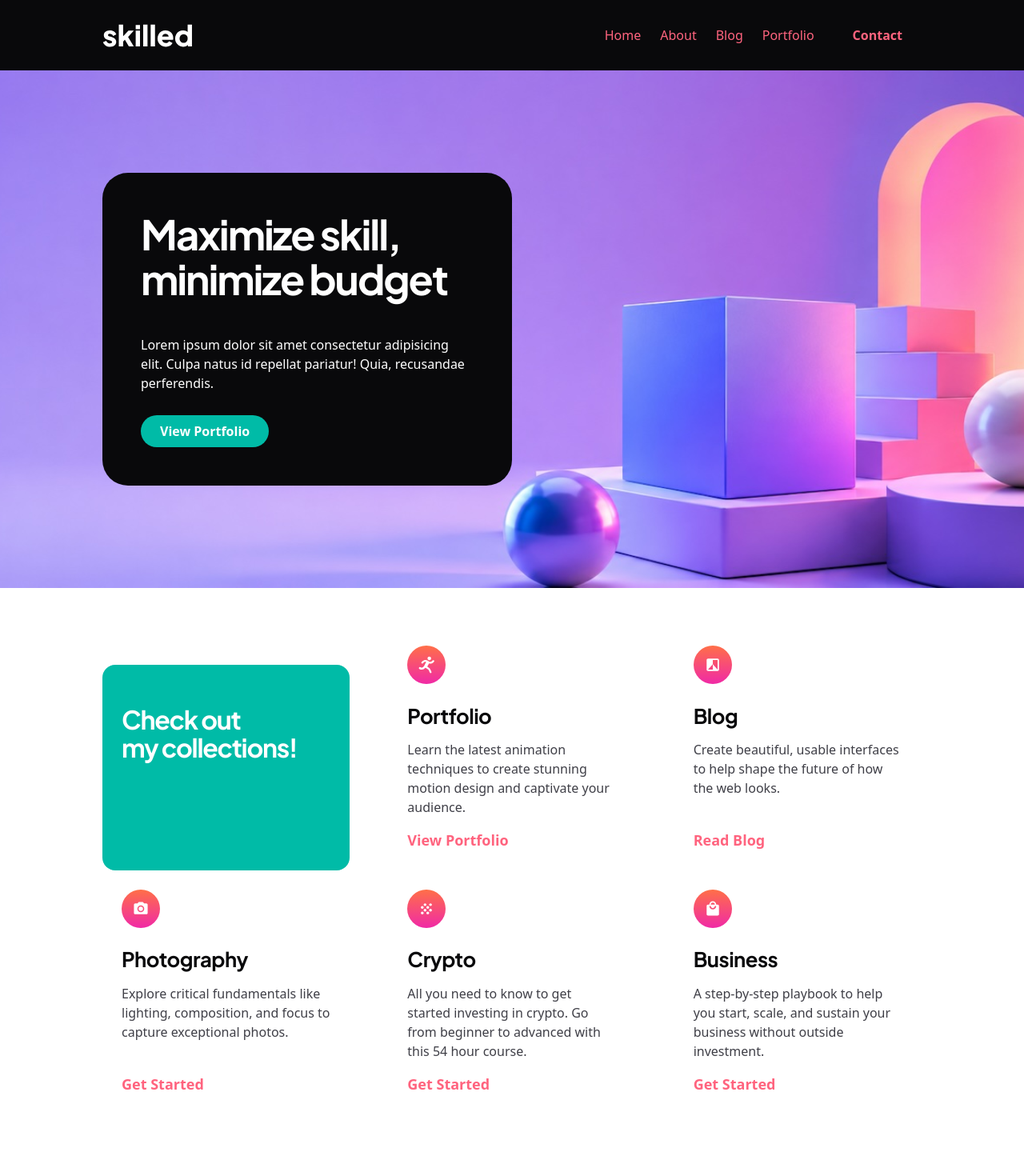
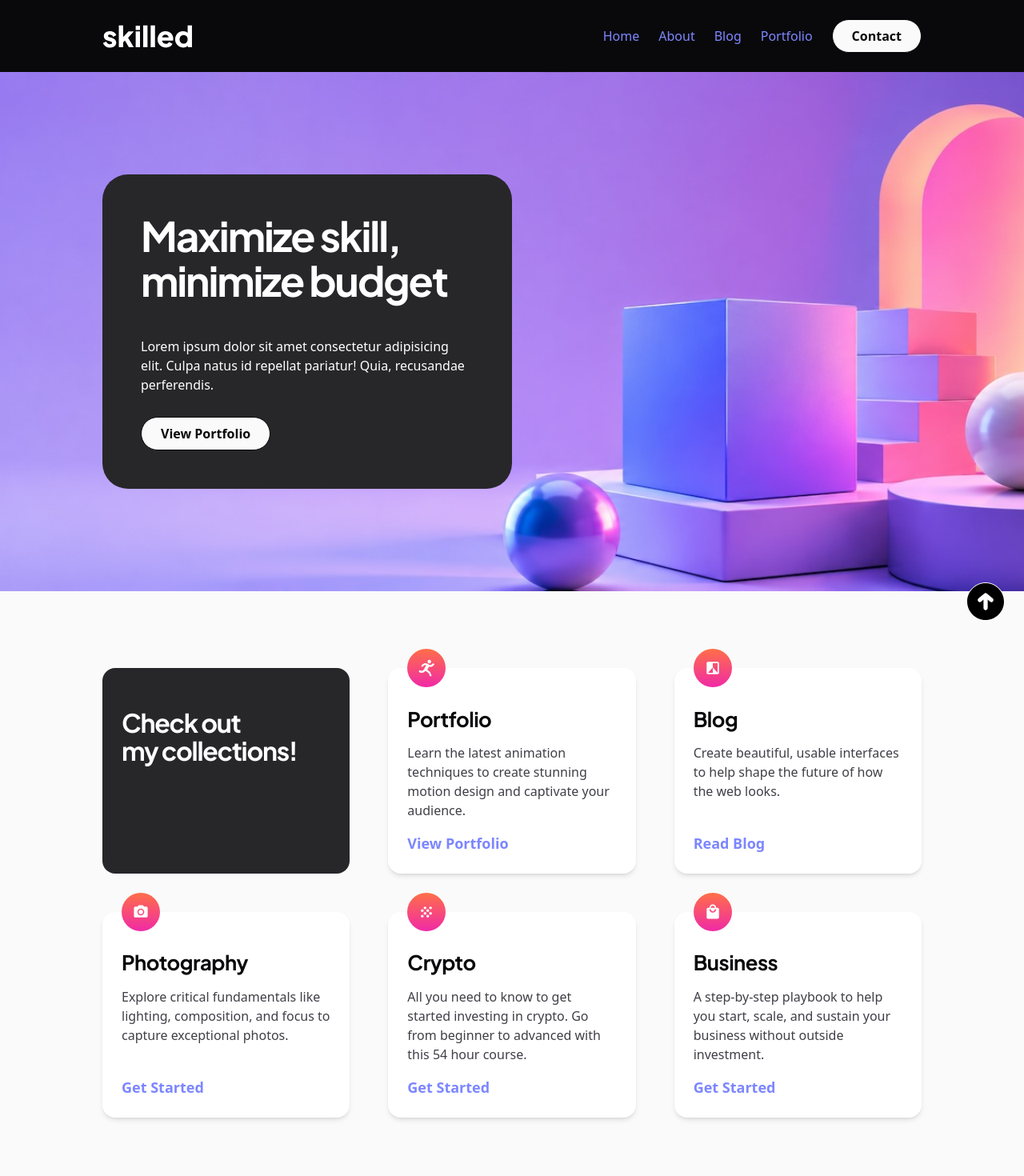
Before and after one commit to bmehder/2026-web-dev-portfolio-final, a SvelteKit app: page / in a window 1280 px wide. Shown: the top 1470 px of the page at 80% size. Built offline with nearby package versions, Linux system fonts and the light colour scheme.

Commit message:
finish changing colors

```diff
--- a/src/lib/components/Box.svelte
+++ b/src/lib/components/Box.svelte
@@ -2,7 +2,7 @@
   let { icon, heading, description, href, linkText = "Get Started" } = $props()
 </script>
 
-<div class="bg-light">
+<div class="bg-white shadow-md">
   <img src={icon} alt="">
   <h3>{heading}</h3>
   <p class="neutral">{description}</p>
--- a/src/lib/components/Card.svelte
+++ b/src/lib/components/Card.svelte
@@ -9,7 +9,7 @@
 	} = $props()
 </script>
 
-<article class="card">
+<article class="card shadow-md">
 	{#if image}
 		<a {href}><img class="card-image" src={image} alt="describe the thing" /></a>
 	{/if}
@@ -19,7 +19,7 @@
 			<h3 class="card-title"><a {href}>{title}</a></h3>
 		</div>
 		<p class="card-excerpt">{excerpt}</p>
-		<a class="button justify-self-start bg-zinc-500 bg-zinc-400 light" {href}>{buttonLabel}</a>
+		<a class="button justify-self-start" {href}>{buttonLabel}</a>
 	</div>
 </article>
 
@@ -27,11 +27,10 @@
 	.card {
 		display: grid;
 		grid-template-rows: auto 1fr;
-		background-color: white;
-		color: black;
+		background-color: var(--color-white);
+		color: var(--color-black);
 		border-radius: 0.25rem;
 		overflow: hidden;
-		box-shadow: var(--box-shadow);
 	}
 
 	.card-image {
@@ -59,8 +58,4 @@
 	.card-excerpt {
 		font-size: 0.9rem;
 	}
-
-	img {
-		view-transition-name: image;
-	}
 </style>
--- a/src/lib/components/ContactForm.svelte
+++ b/src/lib/components/ContactForm.svelte
@@ -19,7 +19,7 @@
 		<textarea name="message" id="message" rows="10" required></textarea>
 	</div>
 
-	<button type="submit" class="justify-self-start bg-zinc-500 bg-zinc-400 light"
+	<button type="submit" class="justify-self-start"
 		>Send Message</button
 	>
 </form>
--- a/src/lib/components/HeadingBox.svelte
+++ b/src/lib/components/HeadingBox.svelte
@@ -1,4 +1,4 @@
-<div class="bg-teal-500 light">
+<div class="bg-zinc-800">
   <h2>Check out my collections!</h2>
 </div>
 
--- a/src/lib/components/Hero.svelte
+++ b/src/lib/components/Hero.svelte
@@ -1,13 +1,13 @@
 <section>
 	<div class="outer">
 		<div class="inner">
-			<div class="content bg-zinc-950 text-white">
+			<div class="content bg-zinc-800 text-zinc-100">
 				<h1>Maximize skill, minimize budget</h1>
 				<p>
 					Lorem ipsum dolor sit amet consectetur adipisicing elit. Culpa natus id
 					repellat pariatur! Quia, recusandae perferendis.
 				</p>
-				<a href="/portfolio" class="button bg-teal-500 text-white"
+				<a href="/portfolio" class="button"
 					>View Portfolio</a
 				>
 			</div>
--- a/src/lib/components/NewHeader.svelte
+++ b/src/lib/components/NewHeader.svelte
@@ -53,7 +53,7 @@
 						{/each}
 
 						<li>
-							<a class="button bg-teal-500-2 light" href="/contact">
+							<a class="button" href="/contact">
 								Contact
 							</a>
 						</li>
@@ -97,7 +97,7 @@
 			{/each}
 
 			<li>
-				<a class="button bg-teal-500-2 light" href="/contact"> Contact </a>
+				<a class="button text-zinc-100" href="/contact"> Contact </a>
 			</li>
 		</ul>
 	</nav>
@@ -106,6 +106,7 @@
 <style>
 	.outer {
 		background-color: var(--color-zinc-950);
+		color: var(--color-zinc-100);
 	}
 
 	.inner {
--- a/src/lib/components/ScrollWatcher.svelte
+++ b/src/lib/components/ScrollWatcher.svelte
@@ -6,7 +6,7 @@
     top: 0;
     width: 100%;
     height: 10px;
-    background-color: var(--color-green-700);
+    background-color: var(--color-indigo-500);
     scale: 0 1;
     animation: scroll-watcher linear;
     animation-timeline: scroll();
--- a/src/routes/+page.svelte
+++ b/src/routes/+page.svelte
@@ -12,7 +12,7 @@
 <Hero></Hero>
 
 <section>
-	<div class="outer bg-background-neutral">
+	<div class="outer bg-zinc-50">
 		<div class="inner grid auto-fill gap-12">
 			<HeadingBox></HeadingBox>
 			<Box
--- a/src/routes/blog/+page.svelte
+++ b/src/routes/blog/+page.svelte
@@ -9,7 +9,7 @@
 <PageTitle title="Blog"></PageTitle>
 
 <section>
-	<div class="outer">
+	<div class="oute">
 		<div class="inner">
 			<h2>All Items</h2>
 			<div class="grid auto-fill gap-12">
--- a/src/routes/layout.css
+++ b/src/routes/layout.css
@@ -96,12 +96,12 @@
 	}
 
 	a {
-		color: var(--color-rose-400);
+		color: var(--color-indigo-400);
 		text-decoration: none;
 	}
 
 	a:hover {
-		color: var(--color-rose-300);
+		color: var(--color-indigo-500);
 		text-decoration: underline;
 	}
 
@@ -116,11 +116,19 @@
 		font: inherit;
 		font-weight: bold;
 		cursor: pointer;
+
+		background-color: var(--color-zinc-50);
+		color: var(--color-zinc-950);
+
+		border: 1px solid currentColor;
+		transition: background-color 0.2s ease-in-out, color 0.2s ease-in-out;
 	}
 
 	button:hover,
 	.button:hover {
 		text-decoration: none;
+		background-color: var(--color-zinc-950);
+		color: var(--color-zinc-50);
 	}
 
 	input,
```
Also changed, not shown: src/lib/assets/icons/up-arrow.svg.
